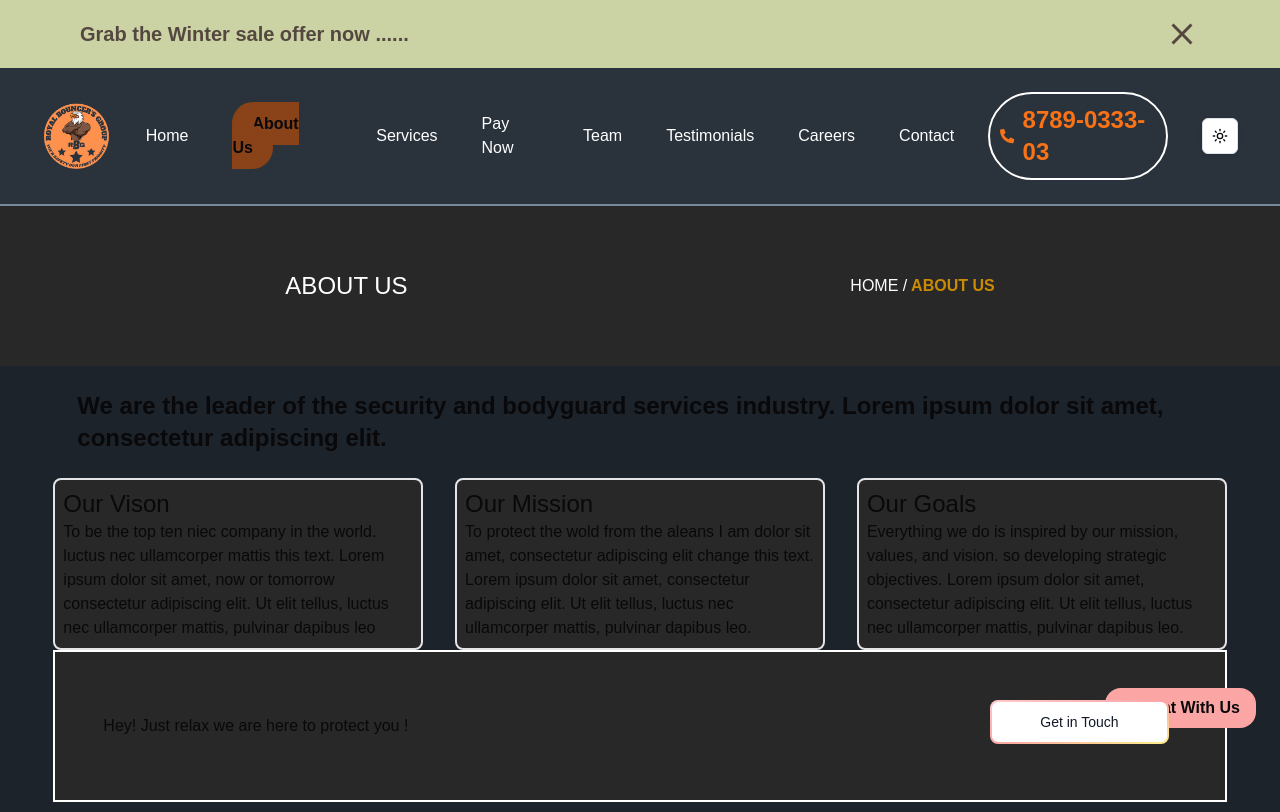
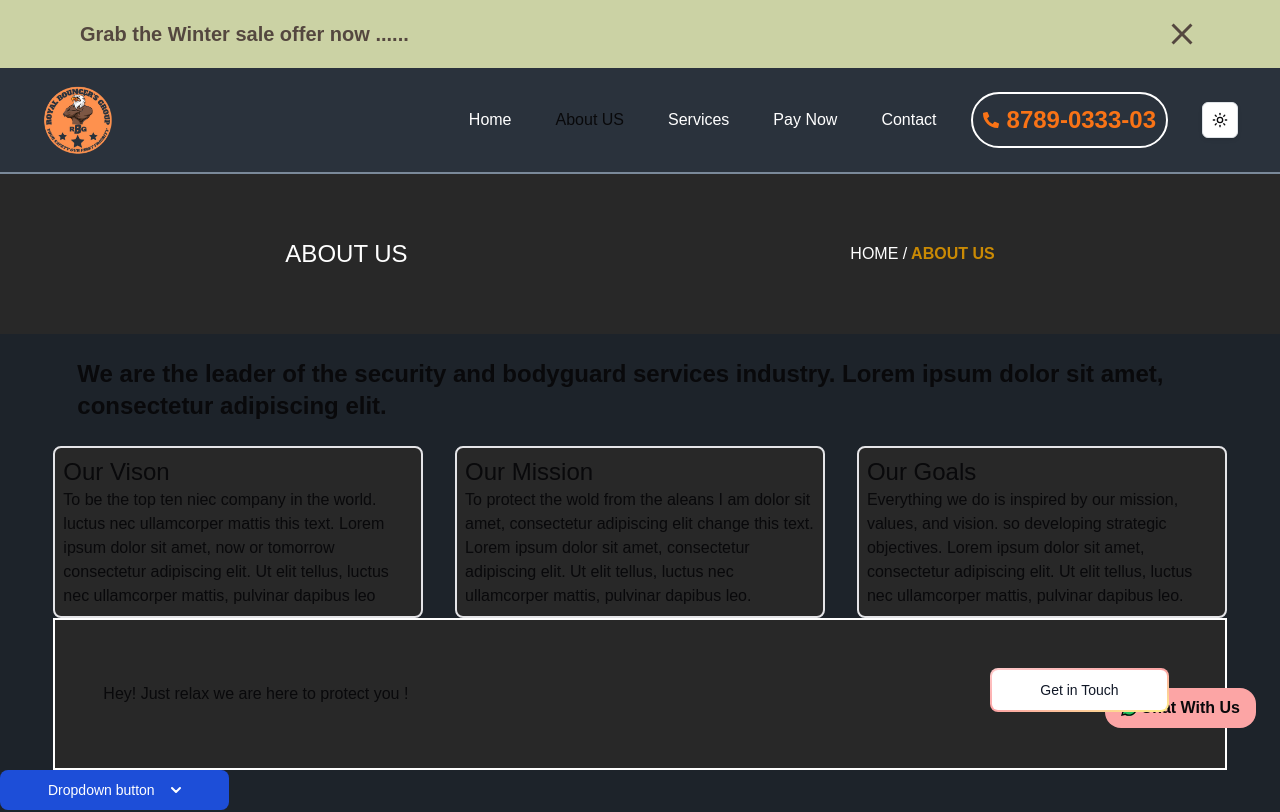
Before and after one commit to webdev-ashishk/Body-Guard, a Next.js app: page /about in a window 1280 px wide. Shown: the top 812 px of the page. Built offline with nearby package versions, Linux system fonts and the light colour scheme.

Commit message:
almost about us page working

```diff
--- a/src/app/about/page.tsx
+++ b/src/app/about/page.tsx
@@ -4,6 +4,29 @@ export default function Page() {
   return (
     <div>
       <AboutUs />
+      <button
+        id="dropdownDefaultButton"
+        data-dropdown-toggle="dropdown"
+        className="text-white bg-blue-700 hover:bg-blue-800 focus:ring-4 focus:outline-none focus:ring-blue-300 font-medium rounded-lg text-sm px-5 py-2.5 text-center inline-flex items-center dark:bg-blue-600 dark:hover:bg-blue-700 dark:focus:ring-blue-800"
+        type="button"
+      >
+        Dropdown button{' '}
+        <svg
+          className="w-2.5 h-2.5 ms-3"
+          aria-hidden="true"
+          xmlns="http://www.w3.org/2000/svg"
+          fill="none"
+          viewBox="0 0 10 6"
+        >
+          <path
+            stroke="currentColor"
+            stroke-linecap="round"
+            stroke-linejoin="round"
+            stroke-width="2"
+            d="m1 1 4 4 4-4"
+          />
+        </svg>
+      </button>
     </div>
   );
 }
--- a/src/app/globals.css
+++ b/src/app/globals.css
@@ -152,3 +152,10 @@ body {
   right: 1rem;
   /* left: 500; */
 }
+#dropDown {
+  border: 1px solid gray;
+  border-radius: 8%;
+}
+#dropDown li {
+  margin: 10px 0px;
+}
--- a/src/components/HeaderMenuItems.tsx
+++ b/src/components/HeaderMenuItems.tsx
@@ -6,6 +6,14 @@ export default function HeaderMenuItems() {
   const currentPath = usePathname();
   const activeLink = `bg-[#8a4319] px-[1.25rem] py-[0.8rem] rounded-full font-bold`;
   const nonActiveLink = 'text-white';
+  const handleHover = () => {
+    const aboutUS = document.getElementById('dropDown');
+    aboutUS!.style.display = 'block';
+  };
+  const handleMouseOut = () => {
+    const aboutUS = document.getElementById('dropDown');
+    aboutUS!.style.display = 'none';
+  };
   return (
     <div>
       <ul id="menuItems" className="flex items-center gap-6 p-4">
@@ -17,30 +25,24 @@ export default function HeaderMenuItems() {
             Home
           </Link>
         </li>
-        <li>
-          <Link
+
+        <li
+          className={``}
+          id="aboutUsMenuItems"
+          onMouseOver={handleHover}
+          onMouseLeave={handleMouseOut}
+        >
+          {/* <Link
             href="/about"
             className={currentPath === '/about' ? activeLink : nonActiveLink}
           >
-            About Us
-          </Link>
-        </li>
-        <li>
-          <Link
-            href="/services"
-            className={currentPath === '/services' ? activeLink : nonActiveLink}
+            About US
+          </Link> */}
+          About US
+          <ul
+            className="absolute bg-[#2a323c] pl-2 py-2 my-2 hidden cursor-pointer text-left"
+            id="dropDown"
           >
-            Services
-          </Link>
-        </li>
-        <li>
-          <Link
-            href="/payNow"
-            className={currentPath === '/payNow' ? activeLink : nonActiveLink}
-          >
-            Pay Now
-          </Link>
-        </li>
             <li>
               <Link
                 href="/team"
@@ -62,9 +64,30 @@ export default function HeaderMenuItems() {
             <li>
               <Link
                 href="/careers"
-            className={currentPath === '/careers' ? activeLink : nonActiveLink}
+                className={
+                  currentPath === '/careers' ? activeLink : nonActiveLink
+                }
               >
                 Careers
+              </Link>
+            </li>
+          </ul>
+        </li>
+
+        <li>
+          <Link
+            href="/services"
+            className={currentPath === '/services' ? activeLink : nonActiveLink}
+          >
+            Services
+          </Link>
+        </li>
+        <li>
+          <Link
+            href="/payNow"
+            className={currentPath === '/payNow' ? activeLink : nonActiveLink}
+          >
+            Pay Now
           </Link>
         </li>
         <li>
```
Lines whose indentation alone changed are shown as unchanged.
